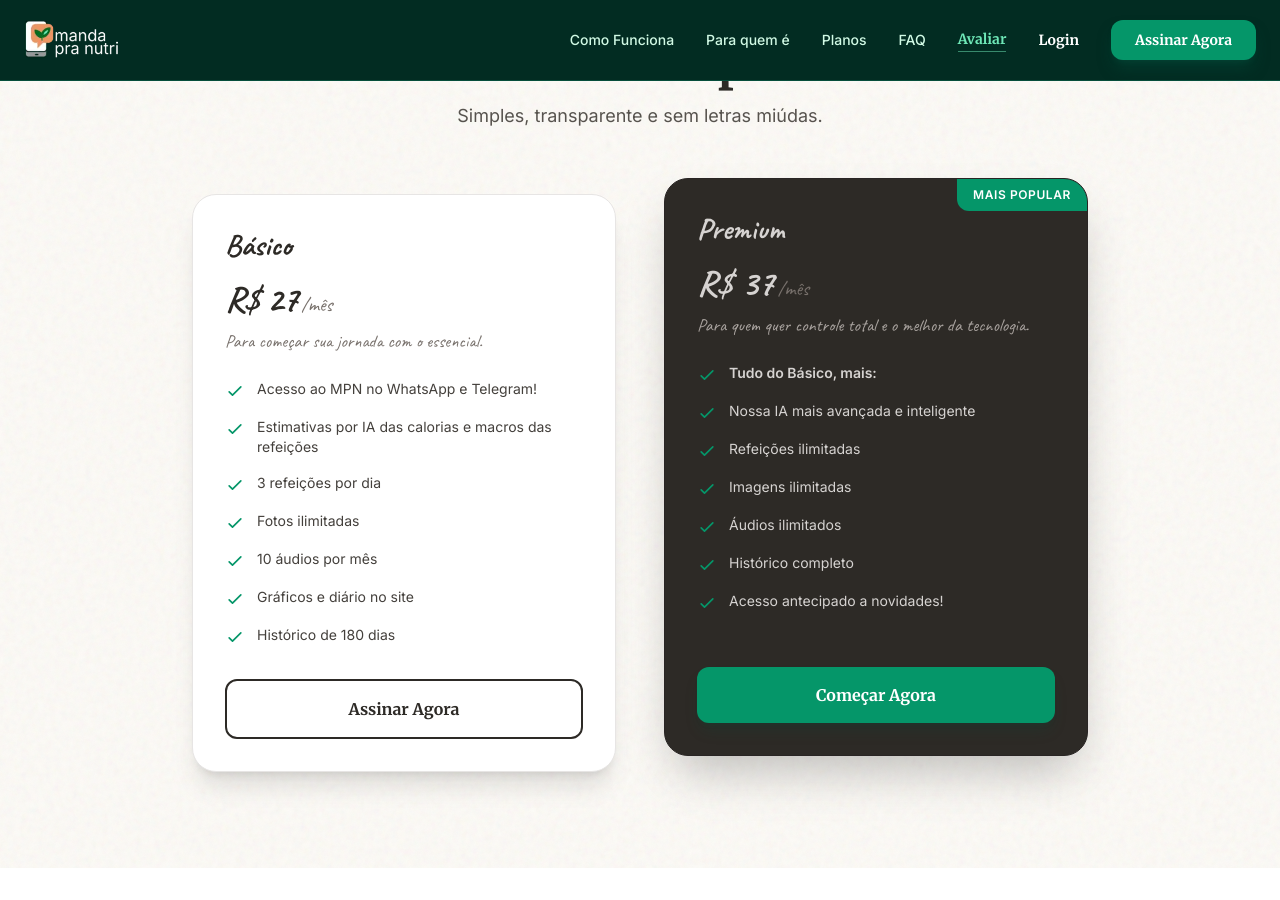
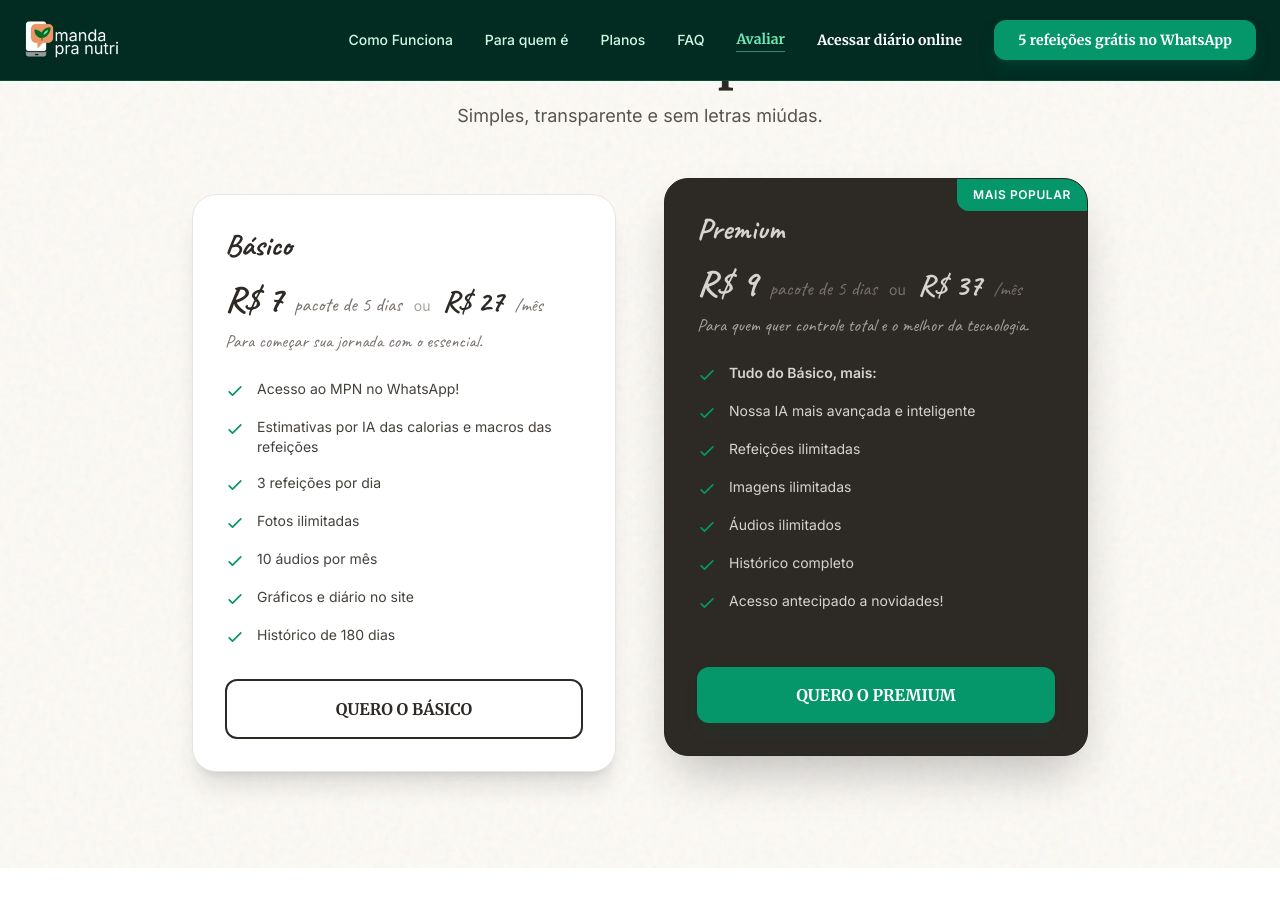
Before and after one commit to brulabs-dev/mpnsite, a Jekyll site: the page built from docs/index.html, in a window 1280 px wide and 900 px high, scrolled down 3853 px. Built offline with Jekyll 4.4.1, drawn with Linux system fonts in a browser that asks for light colours; nearby versions of some CDN libraries; a script that is not in the unit is left out; some of the changed text lies outside the part shown.

Commit message:
sales funnel improvement

```diff
--- a/docs/_layouts/default.html
+++ b/docs/_layouts/default.html
@@ -92,11 +92,11 @@
           </button>
 
           <!-- Botão Login -->
-          <a href="https://app.mandapranutri.com.br/conta/login" class="text-sm font-serif font-bold text-white hover:text-emerald-200 transition-colors mr-2">Login</a>
+          <a href="https://app.mandapranutri.com.br/conta/login" class="text-sm font-serif font-bold text-white hover:text-emerald-200 transition-colors mr-2">Acessar diário online</a>
 
             <!-- CTA Principal -->
-            <a href="https://wa.me/5548936181623/" class="text-sm inline-flex items-center justify-center px-6 py-2.5 rounded-xl bg-accent text-white font-serif font-bold hover:bg-emerald-600 transition shadow-lg shadow-emerald-900/50 transform hover:-translate-y-0.5">
-              Assinar Agora
+            <a href="https://wa.me/5548936181623?text=Quero%20testar%20o%20Manda%20pra%20Nutri!" class="text-sm inline-flex items-center justify-center px-6 py-2.5 rounded-xl bg-accent text-white font-serif font-bold hover:bg-emerald-600 transition shadow-lg shadow-emerald-900/50 transform hover:-translate-y-0.5">
+              5 refeições grátis no WhatsApp
             </a>
           {% else %}
             <a href="{{ "/privacidade/" | relative_url }}" class="text-sm text-emerald-100 hover:text-white font-medium font-sans transition-colors">Privacidade</a>
@@ -111,7 +111,7 @@
                Avaliar
              </button>
              {% if page.is_home %}
-             <a href="https://app.mandapranutri.com.br/conta/login" class="text-sm font-serif font-bold text-white">Login</a>
+             <a href="https://app.mandapranutri.com.br/conta/login" class="text-sm font-serif font-bold text-white">Acessar diário online</a>
              {% endif %}
              <button onclick="document.getElementById('mobile-menu').classList.toggle('hidden')" class="text-white focus:outline-none">
                 <svg class="h-6 w-6" fill="none" viewBox="0 0 24 24" stroke="currentColor"><path stroke-linecap="round" stroke-linejoin="round" stroke-width="2" d="M4 6h16M4 12h16m-7 6h7" /></svg>
@@ -126,7 +126,7 @@
         <a href="#para-quem-e" class="block py-3 px-6 text-sm text-emerald-100 font-sans border-b border-emerald-900 hover:bg-emerald-900">Para quem é</a>
         <a href="#planos" class="block py-3 px-6 text-sm text-emerald-100 font-sans border-b border-emerald-900 hover:bg-emerald-900">Planos</a>
         <a href="#faq" class="block py-3 px-6 text-sm text-emerald-100 font-sans border-b border-emerald-900 hover:bg-emerald-900">FAQ</a>
-        <a href="https://app.mandapranutri.com.br/planos/" class="block py-4 px-6 text-sm text-center text-white bg-accent font-bold font-serif">Quero Assinar</a>
+        <a href="https://wa.me/5548936181623?text=Quero%20testar%20o%20Manda%20pra%20Nutri!" class="block py-4 px-6 text-sm text-center text-white bg-accent font-bold font-serif">5 refeições grátis no WhatsApp</a>
       {% else %}
         <a href="{{ "/privacidade/" | relative_url }}" class="block py-3 px-6 text-sm text-emerald-100 font-sans border-b border-emerald-900 hover:bg-emerald-900">Privacidade</a>
         <a href="{{ "/termos-de-uso/" | relative_url }}" class="block py-3 px-6 text-sm text-emerald-100 font-sans border-b border-emerald-900 hover:bg-emerald-900">Termos de Uso</a>
--- a/docs/index.html
+++ b/docs/index.html
@@ -28,15 +28,11 @@ is_home: true
               <img src="images/whatsapp.webp" alt="WhatsApp" class="h-4 w-4 mr-2 opacity-80">
               WhatsApp
             </span>
-            <span class="inline-flex items-center px-4 py-2 rounded-lg bg-white border border-stone-200 text-stone-700 shadow-sm">
-              <img src="images/telegram.webp" alt="Telegram" class="h-4 w-4 mr-2 opacity-80">
-              Telegram
-            </span>
           </div>
 
           <div class="mt-10 flex flex-col sm:flex-row gap-4 justify-center lg:justify-start">
-              <a href="https://wa.me/5548936181623" class="inline-flex items-center justify-center px-8 py-4 rounded-xl bg-accent text-white text-lg font-serif font-bold shadow-xl shadow-emerald-100 hover:bg-emerald-700 transform hover:-translate-y-1 transition-all">
-                Começar agora
+              <a href="https://wa.me/5548936181623?text=Quero%20testar%20o%20Manda%20pra%20Nutri!" class="inline-flex items-center justify-center px-8 py-4 rounded-xl bg-accent text-white text-lg font-serif font-bold shadow-xl shadow-emerald-100 hover:bg-emerald-700 transform hover:-translate-y-1 transition-all">
+                5 refeições grátis no WhatsApp
               </a>
               <span class="hidden sm:inline-flex items-center justify-center px-8 py-4 text-stone-500 font-handwriting text-xl">
                 Faça isso por você!
@@ -424,9 +420,12 @@ is_home: true
             <div class="bg-white rounded-3xl p-8 border border-stone-200 shadow-xl flex flex-col relative overflow-hidden">
                 <div class="mb-6">
                     <h3 class="font-handwriting font-bold text-3xl text-ink">Básico</h3>
-                    <div class="mt-4 flex items-baseline text-ink">
-                        <span class="text-4xl font-handwriting font-bold tracking-tight">R$ 27</span>
-                        <span class="ml-1 text-xl text-stone-500 font-handwriting">/mês</span>
+                    <div class="mt-4 flex flex-wrap items-baseline gap-x-3 gap-y-1 text-ink">
+                        <span class="text-4xl font-handwriting font-bold tracking-tight">R$ 7</span>
+                        <span class="text-xl text-stone-500 font-handwriting">pacote de 5 dias</span>
+                        <span class="text-stone-400 font-sans text-sm">ou</span>
+                        <span class="text-3xl font-handwriting font-bold tracking-tight">R$ 27</span>
+                        <span class="text-lg text-stone-500 font-handwriting">/mês</span>
                     </div>
                     <p class="mt-2 text-lg font-handwriting text-stone-500">Para começar sua jornada com o essencial.</p>
                 </div>
@@ -434,7 +433,7 @@ is_home: true
                 <ul class="space-y-4 mb-8 flex-1">
                     <li class="flex items-start gap-3">
                         <svg class="w-5 h-5 text-accent mt-0.5 flex-shrink-0" fill="none" viewBox="0 0 24 24" stroke="currentColor"><path stroke-linecap="round" stroke-linejoin="round" stroke-width="2" d="M5 13l4 4L19 7" /></svg>
-                        <span class="text-stone-700 font-sans text-sm">Acesso ao MPN no WhatsApp e Telegram!</span>
+                        <span class="text-stone-700 font-sans text-sm">Acesso ao MPN no WhatsApp!</span>
                     </li>
                     <li class="flex items-start gap-3">
                         <svg class="w-5 h-5 text-accent mt-0.5 flex-shrink-0" fill="none" viewBox="0 0 24 24" stroke="currentColor"><path stroke-linecap="round" stroke-linejoin="round" stroke-width="2" d="M5 13l4 4L19 7" /></svg>
@@ -462,8 +461,8 @@ is_home: true
                     </li>
                 </ul>
 
-                <a href="https://app.mandapranutri.com.br/planos/" class="w-full inline-flex items-center justify-center px-6 py-4 rounded-xl border-2 border-ink text-ink font-serif font-bold hover:bg-stone-50 transition-colors">
-                    Assinar Agora
+                <a href="https://app.mandapranutri.com.br/planos/comecar" class="w-full inline-flex items-center justify-center px-6 py-4 rounded-xl border-2 border-ink text-ink font-serif font-bold hover:bg-stone-50 transition-colors">
+                    QUERO O BÁSICO
                 </a>
             </div>
 
@@ -474,9 +473,12 @@ is_home: true
 
                 <div class="mb-6">
                     <h3 class="font-handwriting font-bold text-3xl text-stone-300">Premium</h3>
-                    <div class="mt-4 flex items-baseline text-stone-400">
-                        <span class="text-4xl font-handwriting font-bold text-stone-300">R$ 37</span>
-                        <span class="ml-1 text-xl text-stone-500 font-handwriting">/mês</span>
+                    <div class="mt-4 flex flex-wrap items-baseline gap-x-3 gap-y-1 text-stone-400">
+                        <span class="text-4xl font-handwriting font-bold text-stone-300">R$ 9</span>
+                        <span class="text-xl text-stone-500 font-handwriting">pacote de 5 dias</span>
+                        <span class="text-stone-500 font-sans text-sm">ou</span>
+                        <span class="text-3xl font-handwriting font-bold text-stone-300">R$ 37</span>
+                        <span class="text-lg text-stone-500 font-handwriting">/mês</span>
                     </div>
                     <p class="mt-2 text-lg font-handwriting text-stone-400">Para quem quer controle total e o melhor da tecnologia.</p>
                 </div>
@@ -512,8 +514,8 @@ is_home: true
                     </li>
                 </ul>
 
-                <a href="https://wa.me/5548936181623" class="w-full inline-flex items-center justify-center px-6 py-4 rounded-xl bg-accent text-white font-serif font-bold hover:bg-emerald-600 transition-colors shadow-lg shadow-emerald-900/20">
-                    Começar Agora
+                <a href="https://app.mandapranutri.com.br/planos/comecar" class="w-full inline-flex items-center justify-center px-6 py-4 rounded-xl bg-accent text-white font-serif font-bold hover:bg-emerald-600 transition-colors shadow-lg shadow-emerald-900/20">
+                    QUERO O PREMIUM
                 </a>
             </div>
         </div>
@@ -610,11 +612,11 @@ is_home: true
         </p>
 
         <!-- CTA ASSINATURA -->
-        <a href="https://wa.me/5548936181623" class="relative z-10 inline-flex items-center justify-center px-12 py-5 bg-ink text-white text-xl font-serif font-bold rounded-2xl shadow-xl hover:bg-stone-800 transform hover:scale-105 transition-all duration-300">
+        <a href="https://wa.me/5548936181623?text=Quero%20testar%20o%20Manda%20pra%20Nutri!" class="relative z-10 inline-flex items-center justify-center px-12 py-5 bg-ink text-white text-xl font-serif font-bold rounded-2xl shadow-xl hover:bg-stone-800 transform hover:scale-105 transition-all duration-300">
           <svg class="w-6 h-6 mr-3" fill="none" viewBox="0 0 24 24" stroke="currentColor">
             <path stroke-linecap="round" stroke-linejoin="round" stroke-width="2" d="M12 18h.01M8 21h8a2 2 0 002-2V5a2 2 0 00-2-2H8a2 2 0 00-2 2v14a2 2 0 002 2z" />
           </svg>
-          Quero Assinar Agora
+          5 refeições grátis no WhatsApp
         </a>
         <p class="mt-4 text-xs text-stone-400 font-sans relative z-10">Comece hoje. Cancele quando quiser.</p>
       </div>
--- a/docs/termos-de-uso.html
+++ b/docs/termos-de-uso.html
@@ -55,6 +55,7 @@ permalink: /termos-de-uso/
         <li><strong>Direito de Arrependimento:</strong> Conforme o Art. 49 do Código de Defesa do Consumidor, você pode cancelar sua assinatura em até 7 (sete) dias corridos após a contratação e receber o reembolso integral do valor pago. O reembolso será feito pelo mesmo meio de pagamento utilizado, em até 10 dias úteis após a solicitação.</li>
         <li><strong>Cancelamento de Planos Mensais:</strong> Você pode cancelar a qualquer momento. O cancelamento interromperá as cobranças futuras, e você manterá o acesso até o final do período já pago. Não há reembolso para períodos parciais.</li>
         <li><strong>Cancelamento de Planos Anuais:</strong> Após o período de 7 dias, em caso de cancelamento antecipado de plano anual, o reembolso será calculado proporcionalmente com base no valor mensal vigente sem o desconto promocional, ou seja, com base no valor mensal cheio. Não há nenhuma multa ou cobrança adicional, e nenhum tipo de penalidade!</li>
+        <li><strong>Pacote de 5 dias e reembolso:</strong> Caso haja devolução (reembolso) de um pacote de 5 dias, o cliente não poderá mais contratar esse tipo de pacote. A partir de então, somente planos mensais ou anuais estarão disponíveis para nova contratação.</li>
         <li>Para mais detalhes sobre cancelamento e reembolso, entre em contato conosco através do e-mail contato@mandapranutri.com.br.</li>
       </ul>
 
```
